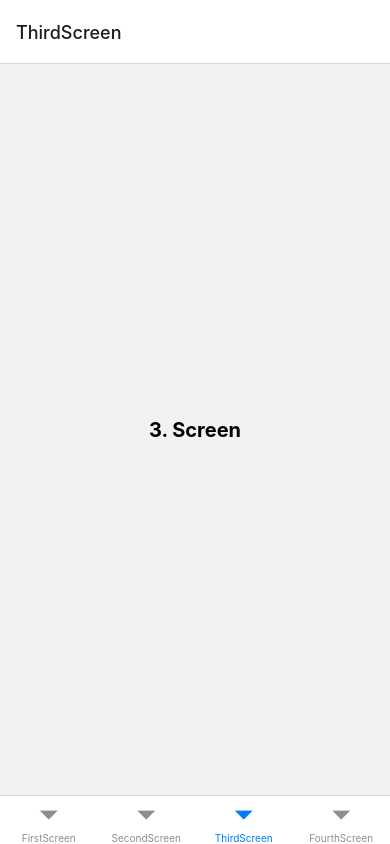
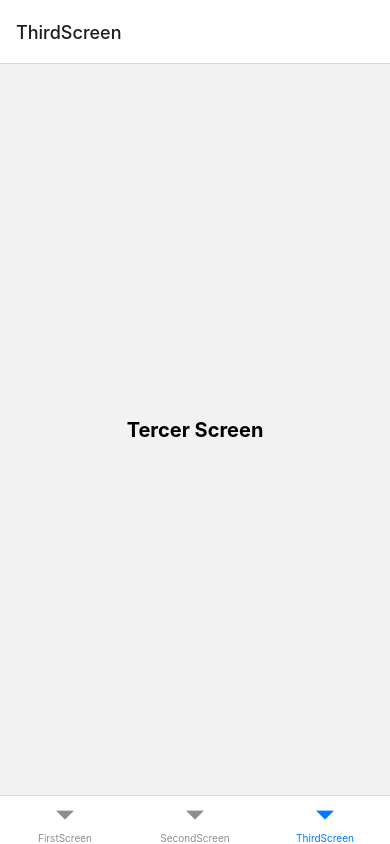
Before and after one commit to SamNick09/chicas-programadoras-, a React Native app: screen /ThirdScreen in a window 390 px wide. Built offline with nearby package versions, Linux system fonts and the light colour scheme.

Commit message:
cambiosDeScreen

```diff
--- a/App.js
+++ b/App.js
@@ -1,40 +1,12 @@
-import { StyleSheet, Text, View } from "react-native";
+import { StyleSheet } from "react-native";
 import { NavigationContainer } from "@react-navigation/native";
 import { createBottomTabNavigator } from "@react-navigation/bottom-tabs";
 
+import FirstScreen from "./screens/First";
+import SecondScreen from "./screens/Second";
+import ThirdScreen from "./screens/Third";
+
 const Tab = createBottomTabNavigator();
-
-const FirstScreen = () => {
-  return (
-    <View style={{ flex: 1, justifyContent: "center", alignItems: "center" }}>
-      <Text style={{ fontWeight: "700", fontSize: 20 }}>1. Screen</Text>
-    </View>
-  );
-};
-
-const SecondScreen = () => {
-  return (
-    <View style={{ flex: 1, justifyContent: "center", alignItems: "center" }}>
-      <Text style={{ fontWeight: "700", fontSize: 20 }}>2. Screen</Text>
-    </View>
-  );
-};
-
-const ThirdScreen = () => {
-  return (
-    <View style={{ flex: 1, justifyContent: "center", alignItems: "center" }}>
-      <Text style={{ fontWeight: "700", fontSize: 20 }}>3. Screen</Text>
-    </View>
-  );
-};
-
-const FourthScreen = () => {
-  return (
-    <View style={{ flex: 1, justifyContent: "center", alignItems: "center" }}>
-      <Text style={{ fontWeight: "700", fontSize: 20 }}>4. Screen</Text>
-    </View>
-  );
-};
 
 export default function App() {
   return (
@@ -43,7 +15,6 @@ export default function App() {
         <Tab.Screen name="FirstScreen" component={FirstScreen} />
         <Tab.Screen name="SecondScreen" component={SecondScreen} />
         <Tab.Screen name="ThirdScreen" component={ThirdScreen} />
-        <Tab.Screen name="FourthScreen" component={FourthScreen} />
       </Tab.Navigator>
     </NavigationContainer>
   );
--- /dev/null
+++ b/screens/First/index.js
@@ -0,0 +1,12 @@
+import React from "react";
+import { View, Text } from "react-native";
+
+const FirstScreen = () => {
+  return (
+    <View style={{ flex: 1, justifyContent: "center", alignItems: "center" }}>
+      <Text style={{ fontWeight: "700", fontSize: 20 }}>Primer Screen</Text>
+    </View>
+  );
+};
+
+export default FirstScreen;
--- /dev/null
+++ b/screens/Second/index.js
@@ -0,0 +1,12 @@
+import React from "react";
+import { View, Text } from "react-native";
+
+const SecondScreen = () => {
+  return (
+    <View style={{ flex: 1, justifyContent: "center", alignItems: "center" }}>
+      <Text style={{ fontWeight: "700", fontSize: 20 }}>Segundo Screen</Text>
+    </View>
+  );
+};
+
+export default SecondScreen;
--- /dev/null
+++ b/screens/Third/index.js
@@ -0,0 +1,12 @@
+import React from "react";
+import { View, Text } from "react-native";
+
+const ThirdScreen = () => {
+  return (
+    <View style={{ flex: 1, justifyContent: "center", alignItems: "center" }}>
+      <Text style={{ fontWeight: "700", fontSize: 20 }}>Tercer Screen</Text>
+    </View>
+  );
+};
+
+export default ThirdScreen;
```
